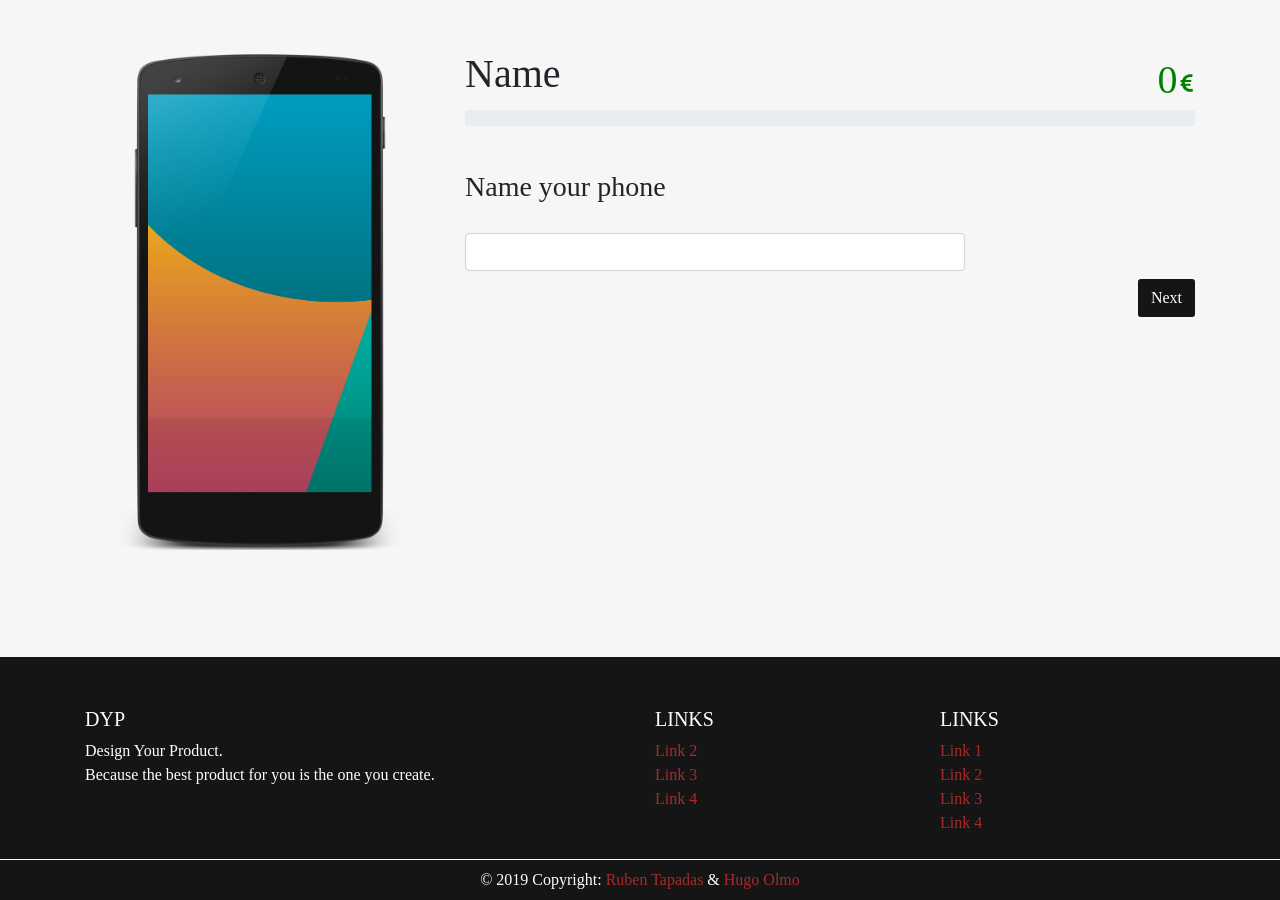
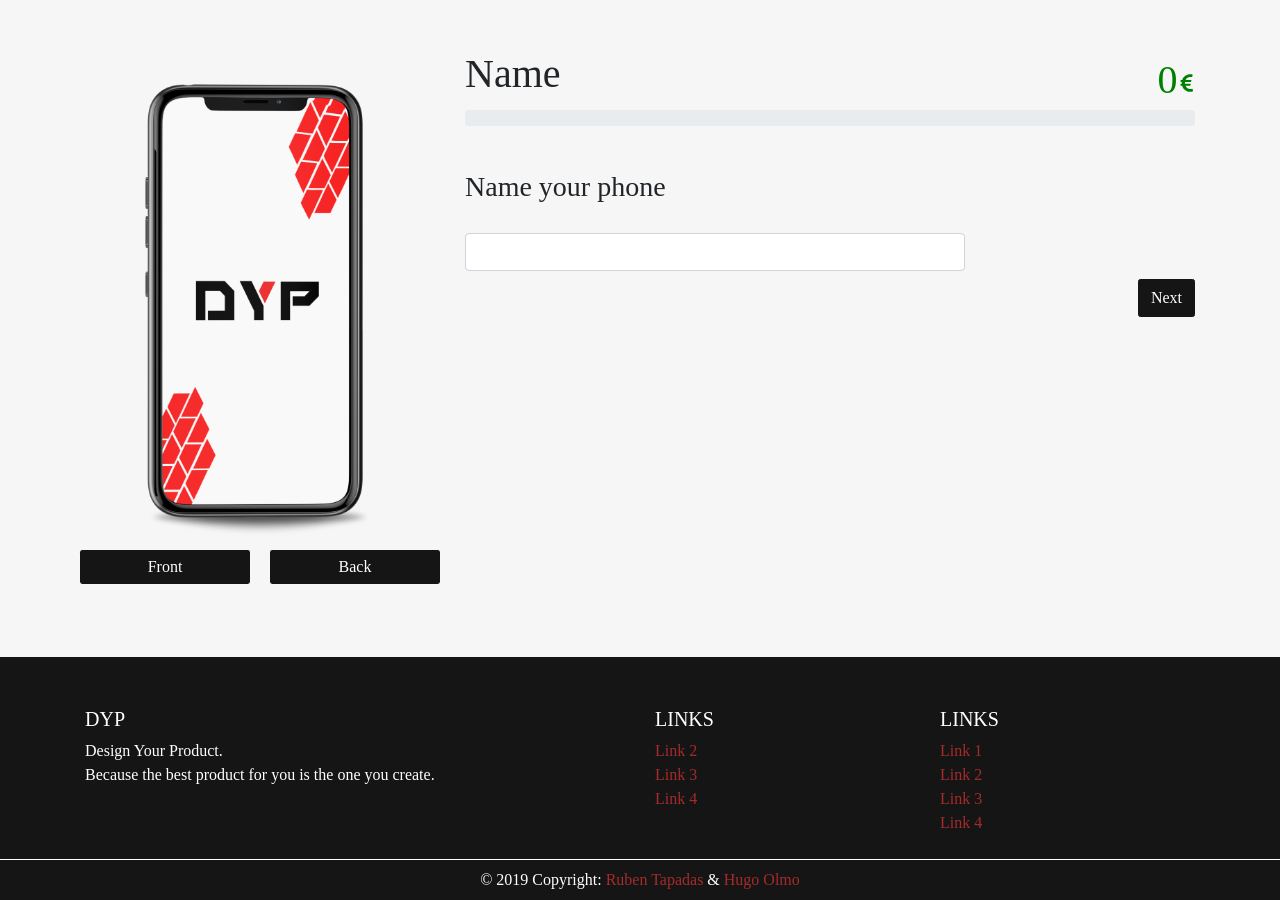
Before and after one commit to RubenTapadas/DYP, a PHP site: page /product.php in a window 1280 px wide. Shown: the part 50-950 px from the top of the page. Run offline with PHP 8.4, Linux system fonts and the light colour scheme; data that the repository does not hold is empty; some libraries are stand-ins or nearby versions.

Commit message:
added changing product look

```diff
--- a/main.css
+++ b/main.css
@@ -411,11 +411,90 @@ label {
   width: 100%;
   padding: 0;
   margin: 0;
-  background: url(img/decoy.png) center center no-repeat;
+  -webkit-background-size: cover;
+  -moz-background-size: cover;
+  -o-background-size: cover;
+  background-size: cover !important;
+  margin-top: -500px;
+}
+
+.product-phone-blank {
+  height: 100%;
+  width: 100%;
+  padding: 0;
+  margin: 0;
+  background: url(img/shadow.png) center center no-repeat;
   -webkit-background-size: cover;
   -moz-background-size: cover;
   -o-background-size: cover;
   background-size: cover;
+}
+
+.side-button{
+  text-align: center;
+  background-color: #151515;
+  color: #ffffff;
+  margin: 0px 10px;
+  padding:5px;
+  cursor:pointer;
+  border-radius: 0.15rem;
+}
+
+.product-phone-display {
+  background: url(img/smart/18.9_notch.png) center center no-repeat;
+}
+.product-phone-back {
+  background: url(img/smart/back.png) center center no-repeat;
+}
+
+.product-phone-frame {
+  background: url(img/smart/frame_jack.png) center center no-repeat;
+}
+
+.product-phone-frame-back {
+  background: url(img/smart/back_frame_jack.png) center center no-repeat;
+}
+
+.product-phone-homebutton {
+  background: url(img/smart/home_button_square.png) center center no-repeat;
+}
+
+.product-phone-camera {
+  background: url(img/smart/camera_vertical.png) center center no-repeat;
+}
+
+.product-phone-unlock {
+  background: url(img/smart/finguer.png) center center no-repeat;
+}
+
+.product-phone-buttons-left, .product-phone-buttons-right-back {
+  background: url(img/smart/back_volume_lock_right.png) center center no-repeat;
+  margin-left: -213px;
+  z-index: -2;
+}
+
+.product-phone-buttons-right-back {
+  margin-left: -215px;
+}
+
+.product-phone-buttons-right, .product-phone-buttons-left-back {
+  background: url(img/smart/back_volume_lock_right.png) center center no-repeat;
+  margin-left: 203px;
+  transform: rotatey(180deg);
+  z-index: -3;
+}
+
+.product-phone-buttons-left-back {
+  margin-left: 201px;
+}
+
+.hide-something {
+  display: none !important;
+}
+
+.phone-front, .phone-back {
+  width: 100%;
+  height: 100%;
 }
 
 .product-box {
@@ -764,7 +843,6 @@ form h3 {
 }
 
 /*Selector*/
-
 @media only screen and (max-width: 1200px) {
   .original-selector {
     display: none;
--- a/main.js
+++ b/main.js
@@ -154,6 +154,15 @@ $(window).on('load', function() {
       $('.custominclude').css("visibility", "hidden");
     }
   });
+  $('.p-display-aspectratio').on('change', '', function(e) {
+    if ($(this).val() == "16:9") {
+      $('.p-display-notch').parent().addClass("hide-something");
+      $('.hide-button').removeClass("hide-something");
+    } else if ($(this).val() == "18:9") {
+      $('.p-display-notch').parent().removeClass("hide-something");
+      $('.hide-button').addClass("hide-something");
+    }
+  });
 
   //Product Cost
   $('#product-slide-5-button').click(function() {
@@ -199,7 +208,6 @@ $(window).on('load', function() {
     $("#p-display-type").val($(".p-display-type").val());
     $("#p-border-size").val($(".p-border-size").val());
     $("#p-frame-material").val($(".p-frame-material").val());
-    $("#p-frame-shape").val($(".p-frame-shape").val());
     $("#p-backpanel-material").val($(".p-backpanel-material").val());
   });
 
@@ -208,12 +216,10 @@ $(window).on('load', function() {
     $("#p-homebutton-material").val($(".p-homebutton-material").val());
     $("#p-homebutton-shape").val($(".p-homebutton-shape").val());
     $("#p-lockbutton-material").val($(".p-lockbutton-material").val());
-    $("#p-lockbutton-position").val($(".p-lockbutton-position").val());
     $("#p-volumebutton-material").val($(".p-volumebutton-material").val());
-    $("#p-volumebutton-position").val($(".p-volumebutton-position").val());
     $("#p-custombutton-include").val($(".p-custombutton-include").val());
     $("#p-custombutton-material").val($(".p-custombutton-material").val());
-    $("#p-custombutton-position").val($(".p-custombutton-position").val());
+    $("#p-side").val($(".p-side").val());
   });
 
   $('#product-slide-3-button').click(function() {
@@ -340,6 +346,17 @@ $(window).on('load', function() {
 
   });
 
+  //Product side
+  $(".phone-back-btn").click(function() {
+    $(".phone-front").addClass("hide-something");
+    $(".phone-back").removeClass("hide-something");
+  });
+
+  $(".phone-front-btn").click(function() {
+    $(".phone-back").addClass("hide-something");
+    $(".phone-front").removeClass("hide-something");
+  });
+
   //Product Slides
   $("#product-slide-0-button").click(function() {
     if ($('#product-name').val() == "") {
@@ -350,12 +367,12 @@ $(window).on('load', function() {
       $("#product-slide-0").fadeOut();
       $("#product-slide-1").delay(390).fadeIn();
       $(".progress-bar").css("width", "20%");
-      $("#product-slider-title").val("Body");
+      $("#product-slider-title").text("Body");
     }
   });
 
   $("#product-slide-1-button").click(function() {
-    if ($('#p-display-notch').val() == "" || $('#p-display-aspectratio').val() == "" || $('#p-display-resolution').val() == "" || $('#p-display-type').val() == "" || $('#p-border-size').val() == "" || $('#p-frame-material').val() == "" || $('#p-frame-shape').val() == "" || $('#p-backpanel-material').val() == "") {
+    if ($('#p-display-notch').val() == "" && $('#p-display-aspectratio').val() == "18:9" || $('#p-display-notch').val() == "" && $('#p-display-aspectratio').val() == "" || $('#p-display-aspectratio').val() == "" || $('#p-display-resolution').val() == "" || $('#p-display-type').val() == "" || $('#p-border-size').val() == "" || $('#p-frame-material').val() == "" || $('#p-backpanel-material').val() == "") {
       $('.note-title').text("Missing info");
       $('.note-text').text("You need to fill out every field.");
       $(".out-note").fadeIn();
@@ -368,7 +385,7 @@ $(window).on('load', function() {
   });
 
   $("#product-slide-2-button").click(function() {
-    if ($('#p-homebutton-include').val() == "yes" && $('#p-homebutton-material').val() == "" || $('#p-homebutton-include').val() == "yes" && $('#p-homebutton-shape').val() == "" || $('#p-custombutton-include').val() == "yes" && $('#p-homebutton-material').val() == "" || $('#p-custombutton-include').val() == "yes" && $('#p-custombutton-position').val() == "" || $('#p-homebutton-include').val() == "" || $('#p-custombutton-include').val() == "" || $('#p-lockbutton-material').val() == "" || $('#p-lockbutton-positio').val() == "" || $('#p-volumebutton-material').val() == "" || $('#p-volumebutton-position').val() == "") {
+    if ($('#p-homebutton-include').val() == "yes" && $('#p-homebutton-material').val() == "" || $('#p-homebutton-include').val() == "yes" && $('#p-homebutton-shape').val() == "" || $('#p-custombutton-include').val() == "yes" && $('#p-custombutton-material').val() == "" || $('#p-homebutton-include').val() == "" && $('#p-display-aspectratio').val() == "16:9" || $('#p-custombutton-include').val() == "" || $('#p-lockbutton-material').val() == "" || $('#p-lockbutton-positio').val() == "" || $('#p-volumebutton-material').val() == "" || $('#p-side').val() == "") {
 
       $('.note-title').text("Missing info");
       $('.note-text').text("You need to fill out every field.");
@@ -425,31 +442,31 @@ $(window).on('load', function() {
     $("#product-slide-1").fadeOut();
     $("#product-slide-0").delay(390).fadeIn();
     $(".progress-bar").css("width", "0%");
-    $("#product-slider-title").val("Name");
+    $("#product-slider-title").text("Name");
   });
   $("#product-slide-6-button").click(function() {
     $("#product-slide-2").fadeOut();
     $("#product-slide-1").delay(390).fadeIn();
     $(".progress-bar").css("width", "20%");
-    $("#product-slider-title").val("Body");
+    $("#product-slider-title").text("Body");
   });
   $("#product-slide-7-button").click(function() {
     $("#product-slide-3").fadeOut();
     $("#product-slide-2").delay(390).fadeIn();
     $(".progress-bar").css("width", "40%");
-    $("#product-slider-title").val("Buttons");
+    $("#product-slider-title").text("Buttons");
   });
   $("#product-slide-8-button").click(function() {
     $("#product-slide-4").fadeOut();
     $("#product-slide-3").delay(390).fadeIn();
     $(".progress-bar").css("width", "60%");
-    $("#product-slider-title").val("Connection");
+    $("#product-slider-title").text("Connection");
   });
   $("#product-slide-9-button").click(function() {
     $("#product-slide-5").fadeOut();
     $("#product-slide-4").delay(390).fadeIn();
     $(".progress-bar").css("width", "80%");
-    $("#product-slider-title").val("Camera");
+    $("#product-slider-title").text("Camera");
   });
 
 
@@ -610,6 +627,134 @@ $(window).on('load', function() {
     }
   });
 
+  //Buttons side
+  $('.p-side').on('change', '', function(e) {
+    if ($(this).val() == "right") {
+      $('.product-phone-buttons-left').addClass("hide-something");
+      $('.product-phone-buttons-right').removeClass("hide-something");
+      $('.product-phone-buttons-left-back').addClass("hide-something");
+      $('.product-phone-buttons-right-back').removeClass("hide-something");
+    }
+    else if ($(this).val() == "left") {
+      $('.product-phone-buttons-right').addClass("hide-something");
+      $('.product-phone-buttons-left').removeClass("hide-something");
+      $('.product-phone-buttons-right-back').addClass("hide-something");
+      $('.product-phone-buttons-left-back').removeClass("hide-something");
+    }
+  });
+
+  //Product image
+  var button = "left";
+  var buttonhome = "no";
+  var buttonhomeshape = "square";
+  var buttoncustom = "no";
+  var display = "18:9";
+  var flash = "no";
+  var camera = "vertical";
+  var notch = "yes";
+  $('.p-display-notch').on('change', '', function(e) {
+    if ($(this).val() == "yes") {
+      notch = "yes";
+      if (flash == "no") {
+        $('.product-phone-display').css("background", "url(img/smart/18.9_notch.png) center center no-repeat");
+      } else if (flash == "yes") {
+        $('.product-phone-display').css("background", "url(img/smart/18.9_notch_flash.png) center center no-repeat");
+      }
+    } else if ($(this).val() == "no") {
+      notch = "no";
+      if (flash == "no") {
+        $('.product-phone-display').css("background", "url(img/smart/18.9.png) center center no-repeat");
+      } else if (flash == "yes") {
+        $('.product-phone-display').css("background", "url(img/smart/18.9_flash.png) center center no-repeat");
+      }
+    }
+  });
+
+  $('.p-display-aspectratio').on('change', '', function(e) {
+    if ($(this).val() == "16:9") {
+      display = "16:9";
+      $('.product-phone-homebutton').removeClass("hide-something");
+      if (flash == "no") {
+        $('.product-phone-display').css("background", "url(img/smart/16.9.png) center center no-repeat");
+      } else if (flash == "yes") {
+        $('.product-phone-display').css("background", "url(img/smart/16.9_flash.png) center center no-repeat");
+      }
+    } else if ($(this).val() == "18:9") {
+      display = "18:9";
+      $('.product-phone-homebutton').addClass("hide-something");
+      if (notch == "no") {
+        if (flash == "no") {
+          $('.product-phone-display').css("background", "url(img/smart/18.9.png) center center no-repeat");
+        } else if (flash == "yes") {
+          $('.product-phone-display').css("background", "url(img/smart/18.9_flash.png) center center no-repeat");
+        }
+      } else if (notch == "yes") {
+        if (flash == "no") {
+          $('.product-phone-display').css("background", "url(img/smart/18.9_notch.png) center center no-repeat");
+        } else if (flash == "yes") {
+          $('.product-phone-display').css("background", "url(img/smart/18.9_notch_flash.png) center center no-repeat");
+        }
+      }
+    }
+  });
+
+  $('.p-homebutton-include').on('change', '', function(e) {
+    if ($(this).val() == "yes") {
+      buttonhome = "yes";
+      $('.product-phone-homebutton').removeClass('hide-something');
+    } else if ($(this).val() == "no") {
+      buttonhome = "no";
+      $('.product-phone-homebutton').addClass('hide-something');
+    }
+  });
+
+  $('.p-homebutton-shape').on('change', '', function(e) {
+    if ($(this).val() == "square") {
+      buttonhomeshape = "square";
+      $('.product-phone-homebutton').css("background", "url(img/smart/home_button_square.png) center center no-repeat");
+    } else if ($(this).val() == "circle") {
+      buttonhomeshape = "circle";
+      $('.product-phone-homebutton').css("background", "url(img/smart/home_buttton_circle.png) center center no-repeat");
+    }
+  });
+
+  $('.p-maincamera-layout').on('change', '', function(e) {
+    if ($(this).val() == "vertical") {
+      buttonhomeshape = "vertical";
+      $('.product-phone-camera').css("background", "url(img/smart/camera_vertical.png) center center no-repeat");
+    } else if ($(this).val() == "horizontal") {
+      buttonhomeshape = "horizontal";
+      $('.product-phone-camera').css("background", "url(img/smart/camera_horizontal.png) center center no-repeat");
+    }
+  });
+
+  $('.p-flash-type').on('change', '', function(e) {
+    if ($(this).val() == "both sides") {
+      flash = "yes";
+      if (display == "18:9") {
+        if (notch == "no") {
+          console.log("here");
+          $('.product-phone-display').css("background", "url(img/smart/18.9_flash.png) center center no-repeat");
+        } else if (notch == "yes") {
+          $('.product-phone-display').css("background", "url(img/smart/18.9_notch_flash.png) center center no-repeat");
+        }
+      } else if (display == "16:9") {
+        $('.product-phone-display').css("background", "url(img/smart/16.9_flash.png) center center no-repeat");
+      }
+    } else if ($(this).val() == "only back") {
+      console.log("here2");
+      flash = "no";
+      if (display == "18:9") {
+        if (notch == "no") {
+          $('.product-phone-display').css("background", "url(img/smart/18.9.png) center center no-repeat");
+        } else if (notch == "yes") {
+          $('.product-phone-display').css("background", "url(img/smart/18.9_notch.png) center center no-repeat");
+        }
+      } else if (display == "16:9") {
+        $('.product-phone-display').css("background", "url(img/smart/16.9.png) center center no-repeat");
+      }
+    }
+  });
   //Google
   /* function onSignIn(googleUser) {
     var profile = googleUser.getBasicProfile();
--- a/product.php
+++ b/product.php
@@ -95,7 +95,28 @@
       <div class="container">
         <div class="row">
           <div class="col-4 product-box">
-            <div class="product-phone">
+            <div class="phone-front">
+              <div class="product-phone product-phone-blank"></div>
+              <div class="product-phone product-phone-buttons-left"></div>
+              <div class="product-phone hide-something product-phone-buttons-right"></div>
+              <div class="product-phone product-phone-frame"></div>
+              <div class="product-phone product-phone-display"></div>
+              <div class="product-phone hide-something product-phone-homebutton"></div>
+            </div>
+            <div class="phone-back hide-something">
+              <div class="product-phone product-phone-blank"></div>
+              <div class="product-phone product-phone-buttons-left-back"></div>
+              <div class="product-phone hide-something product-phone-buttons-right-back"></div>
+              <div class="product-phone product-phone-frame-back"></div>
+              <div class="product-phone product-phone-back"></div>
+              <div class="product-phone product-phone-camera"></div>
+              <div class="product-phone product-phone-unlock"></div>
+            </div>
+            <div class="phone-side">
+              <div class="row">
+                <div class="col-sm side-button phone-front-btn">Front</div>
+                <div class="col-sm side-button phone-back-btn">Back</div>
+              </div>
             </div>
           </div>
           <div class="col pb-5">
@@ -423,8 +431,8 @@
               <div class="form-group product-detail d-inline-block">
                 <select class="form-control p-flash-type" required>
                   <option value="" selected="selected"></option>
-                  <option value="only-back">Only Back</option>
-                  <option value="both-sides">Both Sides</option>
+                  <option value="only back">Only Back</option>
+                  <option value="both sides">Both Sides</option>
                 </select>
                 <label class="form-control-placeholder" for="edit-streetname">Type</label>
               </div>
```
Also changed, not shown: other parts of product.php (+10 -24 lines), img/shadow.png (added), img/smart/16.9.png, img/smart/16.9_flash.png, img/smart/18.9.png, img/smart/18.9_flash.png, img/smart/18.9_notch.png (added), img/smart/18.9_notch_flash.png (added), img/smart/back.png (added), img/smart/back_frame_jack.png (added), img/smart/back_volume_lock_left.png (added), img/smart/back_volume_lock_right.png (added), img/smart/camera_horizontal.png (added), img/smart/camera_vertical.png (added), 2 more files. Lines whose indentation alone changed are shown as unchanged.
